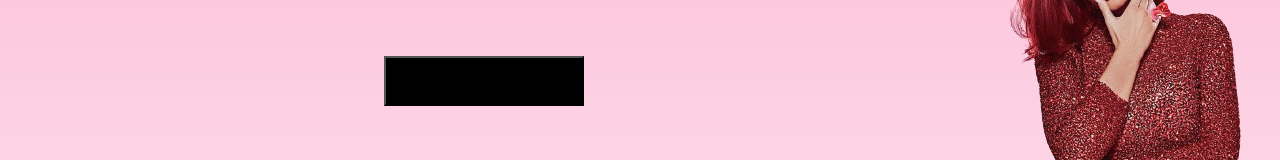
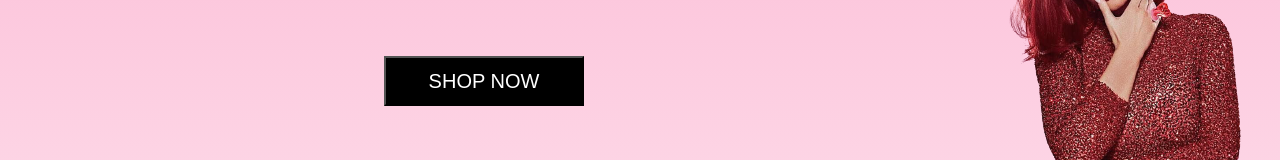
Before and after one commit to noman2002/kcosmetics-website, a plain HTML site: page index.html in a window 1280 px wide. Shown: the part 383-543 px from the top of the page. Drawn offline with Linux system fonts and the light colour scheme.

Commit message:
added styling
added text color and font size of shop now button

```diff
--- a/style.css
+++ b/style.css
@@ -64,3 +64,7 @@ header{
   margin-top: 80px;
   background-color: black;
 }
+.btn span{
+  font-size: 20px;
+  color: white;
+}
```
